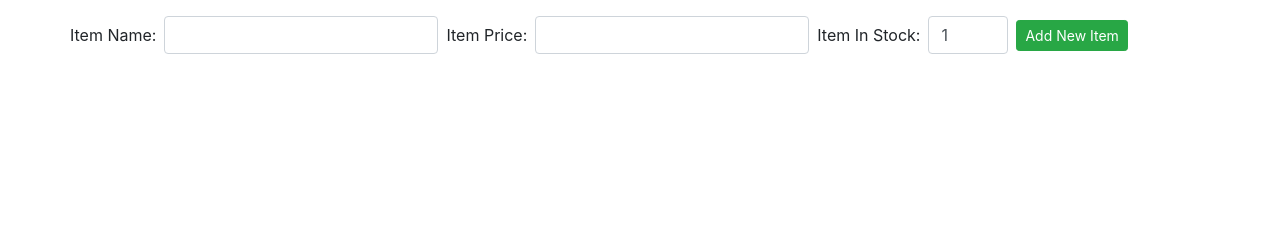
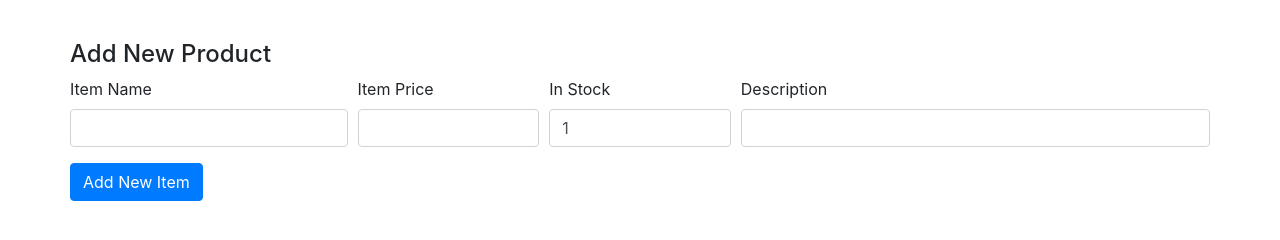
Before and after one commit to thale247/CSCI466-Project, a PHP site: page /inventory.php in a window 1280 px wide. Shown: the part 131-371 px from the top of the page. Run offline with PHP 8.4, Linux system fonts and the light colour scheme; data that the repository does not hold is empty.

Commit message:
final changes

```diff
--- a/php/checkout.php
+++ b/php/checkout.php
@@ -65,7 +65,7 @@ if ($_SERVER["REQUEST_METHOD"] === "POST") {
             $loc_id = $pdo->lastInsertId();
 
             // Insert order
-            $stmt = $pdo->prepare("INSERT INTO `Order` (Username, Loc_ID, Order_Total, Status, Order_DateTime) VALUES (?, ?, ?, 'Created', NOW())");
+            $stmt = $pdo->prepare("INSERT INTO `Order` (Username, Loc_ID, Order_Total, Status, Order_DateTime) VALUES (?, ?, ?, 'Processing', NOW())");
             $stmt->execute([$username, $loc_id, $cart_total]);
             $order_id = $pdo->lastInsertId();
 
--- a/php/inventory.php
+++ b/php/inventory.php
@@ -2,7 +2,8 @@
 ini_set('display_errors', 1);
 ini_set('display_startup_errors', 1);
 error_reporting(E_ALL);
-session_start(); ?>
+session_start();
+?>
 <!doctype html>
 <html lang="en">
 <?php
@@ -17,12 +18,16 @@ if ($_SERVER['REQUEST_METHOD'] === 'POST') {
         $stmt = $pdo->prepare("UPDATE Product SET In_Stock = In_Stock + ? WHERE Product_ID = ?");
         $stmt->execute(array($_POST['quantity'], $_POST['product_id']));
     }
-    else if(isset($_POST['add_item'])) {
-        $stmt = $pdo->prepare("INSERT INTO Product (`Name`, Price, In_Stock) VALUES (?, ?, ?)");
-        $stmt->execute(array($_POST['item_name'] ,$_POST['item_price'], $_POST['item_qty']));
+    else if (isset($_POST['add_item'])) {
+        $stmt = $pdo->prepare("INSERT INTO Product (`Name`, `Price`, `In_Stock`, `Description`) VALUES (?, ?, ?, ?)");
+        $stmt->execute([
+            $_POST['item_name'],
+            $_POST['item_price'],
+            $_POST['item_qty'],
+            $_POST['item_description']
+        ]);
     }
 }
-
 
 $stmt = $pdo->prepare("SELECT p.Product_ID, p.Name, p.Price, p.In_Stock FROM Product p");
 $stmt->execute();
@@ -55,7 +60,7 @@ $items = $stmt->fetchAll();
 
 <main class="container mt-4">
     <div class="row">
-    <table class="table table-bordered table-striped">
+        <table class="table table-bordered table-striped">
             <thead class="thead-dark">
                 <tr>
                     <th>Product ID</th>
@@ -73,54 +78,51 @@ $items = $stmt->fetchAll();
                         <td>$<?= number_format($item['Price'], 2) ?></td>
                         <td><?= number_format($item['In_Stock']) ?></td>
                         <td>
-                            <form method="post" class="form-inline">
-                                <label for="quantity_<?= $item['Product_ID'] ?>" class="mr-2">Qty:</label>
-                                <input type="number"
-                                    class="form-control mr-2"
-                                    style="width: 80px;"
-                                    id="quantity_<?= $item['Product_ID'] ?>"
-                                    name="quantity"
-                                    value="1"
-                                    min="1" >
+                            <form method="post" class="form-inline mb-1">
+                                <label class="mr-2">Qty:</label>
+                                <input type="number" class="form-control mr-2" style="width: 80px;" name="quantity" value="1" min="1">
                                 <input type="hidden" name="product_id" value="<?= $item['Product_ID'] ?>">
                                 <input type="hidden" name="add">
-                                <button class="btn btn-success btn-sm mr-1" type="submit" name="add_qty">Add</button>
+                                <button class="btn btn-success btn-sm" type="submit">Add</button>
                             </form>
                             <form method="post" class="form-inline">
-                            <label for="quantity_<?= $item['Product_ID'] ?>" class="mr-2">Qty:</label>
-                                <input type="number"
-                                    class="form-control mr-2"
-                                    style="width: 80px;"
-                                    id="quantity_<?= $item['Product_ID'] ?>"
-                                    name="quantity"
-                                    value="1"
-                                    min="1"
-                                    max="<?= $item['In_Stock'] ?>">
+                                <label class="mr-2">Qty:</label>
+                                <input type="number" class="form-control mr-2" style="width: 80px;" name="quantity" value="1" min="1" max="<?= $item['In_Stock'] ?>">
                                 <input type="hidden" name="product_id" value="<?= $item['Product_ID'] ?>">
                                 <input type="hidden" name="remove">
-                                <button class="btn btn-danger btn-sm" type="submit" name="remove_qty">Remove</button>
+                                <button class="btn btn-danger btn-sm" type="submit">Remove</button>
                             </form>
                         </td>
                     </tr>
                 <?php endforeach; ?>
             </tbody>
         </table>
-        <form method="post" class="form-inline">
-            <label for="item_name" class="mr-2">Item Name:</label>
-            <input type="text" name="item_name" id="item_name" class="form-control mr-2">
-            <label for="item_price" class="mr-2">Item Price:</label>
-            <input type="text" id="item_price" name="item_price" class="form-control mr-2">
-            <label for="item_qty" class="mr-2">Item In Stock:</label>
-            <input type="number"
-                    class="form-control mr-2"
-                    style="width: 80px;"
-                    name="item_qty"
-                    id="item_qty"
-                    value="1"
-                    min="1">
-            <input type="hidden" name="add_item">
-            <button class="btn btn-success btn-sm mr-1" type="submit" name="add_qty">Add New Item</button>
-        </form>
+
+        <div class="w-100 mt-4">
+            <h4>Add New Product</h4>
+            <form method="post">
+                <div class="form-row">
+                    <div class="form-group col-md-3">
+                        <label for="item_name">Item Name</label>
+                        <input type="text" name="item_name" id="item_name" class="form-control" required>
+                    </div>
+                    <div class="form-group col-md-2">
+                        <label for="item_price">Item Price</label>
+                        <input type="number" step="0.01" name="item_price" id="item_price" class="form-control" required>
+                    </div>
+                    <div class="form-group col-md-2">
+                        <label for="item_qty">In Stock</label>
+                        <input type="number" name="item_qty" id="item_qty" class="form-control" value="1" min="1" required>
+                    </div>
+                    <div class="form-group col-md-5">
+                        <label for="item_description">Description</label>
+                        <input type="text" name="item_description" id="item_description" class="form-control">
+                    </div>
+                </div>
+                <input type="hidden" name="add_item">
+                <button class="btn btn-primary" type="submit">Add New Item</button>
+            </form>
+        </div>
     </div>
 </main>
 </body>
```
Also changed, not shown: php/edit_order.php (added, +108 -0 lines), php/order_manager.php (+3 -7 lines).
